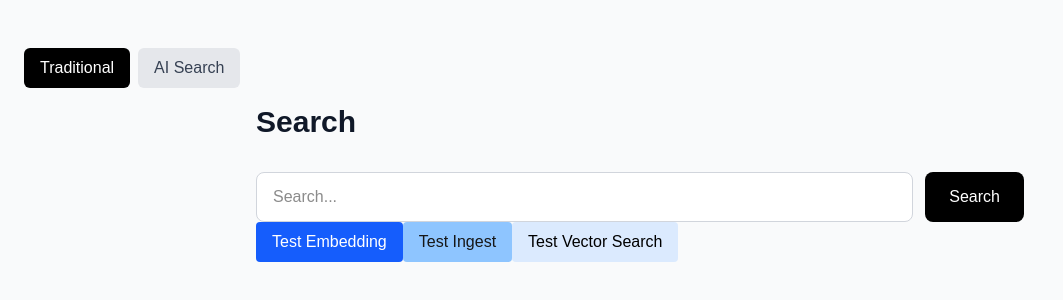
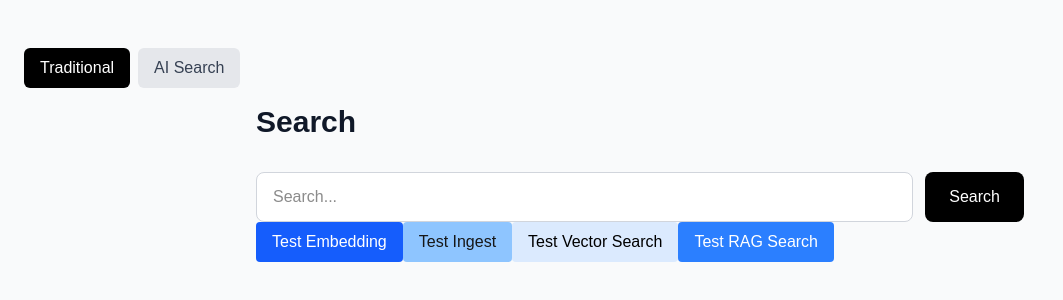
Before and after one commit to Santu-Yadav/ai-semantic-db-search, a Next.js app: page / in a window 1280 px wide. Shown: the top 300 px of the page, without its empty margins (0-1063 px from the left). Built offline with nearby package versions, Linux system fonts and the light colour scheme.

Commit message:
feat: connect AI search UI to RAG search pipeline

```diff
--- a/src/app/page.tsx
+++ b/src/app/page.tsx
@@ -18,6 +18,22 @@ export default function Home() {
   const [activeSuggestionIndex, setActiveSuggestionIndex] = useState(-1);
   const [searchMode, setSearchMode] = useState<SearchMode>("traditional");
   const [aiAnswer, setAiAnswer] = useState("");
+
+  async function testRagSearch() {
+    const response = await fetch("/api/rag-search", {
+      method: "POST",
+      headers: {
+        "Content-Type": "application/json",
+      },
+      body: JSON.stringify({
+        query: "How does React manage changing data?",
+      }),
+    });
+
+    const data = await response.json();
+
+    console.log("RAG response:", data);
+  }
 
   async function testVectorSearch() {
     const response = await fetch("/api/vector-search", {
@@ -98,7 +114,7 @@ export default function Home() {
 
   async function handleSearch(searchQuery: string) {
     if (searchMode === "ai") {
-      const response = await fetch("/api/ai-search", {
+      const response = await fetch("/api/rag-search", {
         method: "POST",
         headers: {
           "Content-Type": "application/json",
@@ -265,11 +281,11 @@ export default function Home() {
             onClear={handleClear}
           />
 
-          <SearchSuggestions
+          {/* <SearchSuggestions
             suggestions={suggestions}
             activeIndex={activeSuggestionIndex}
             onSelect={handleSearch}
-          />
+          /> */}
         </div>
         <RecentSearches searches={recentSearches} onSelect={handleSearch} />
         <SearchResults results={results} query={query} aiAnswer={aiAnswer} />
@@ -297,6 +313,14 @@ export default function Home() {
         >
           Test Vector Search
         </button>
+
+        <button
+          type="button"
+          onClick={testRagSearch}
+          className="rounded bg-blue-500 px-4 py-2 text-white"
+        >
+          Test RAG Search
+        </button>
       </div>
     </main>
   );
--- a/src/components/search/SearchResults.tsx
+++ b/src/components/search/SearchResults.tsx
@@ -23,6 +23,7 @@ export default function SearchResults({
       </section>
     );
   }
+
   if (!query.trim()) {
     return null;
   }
```
